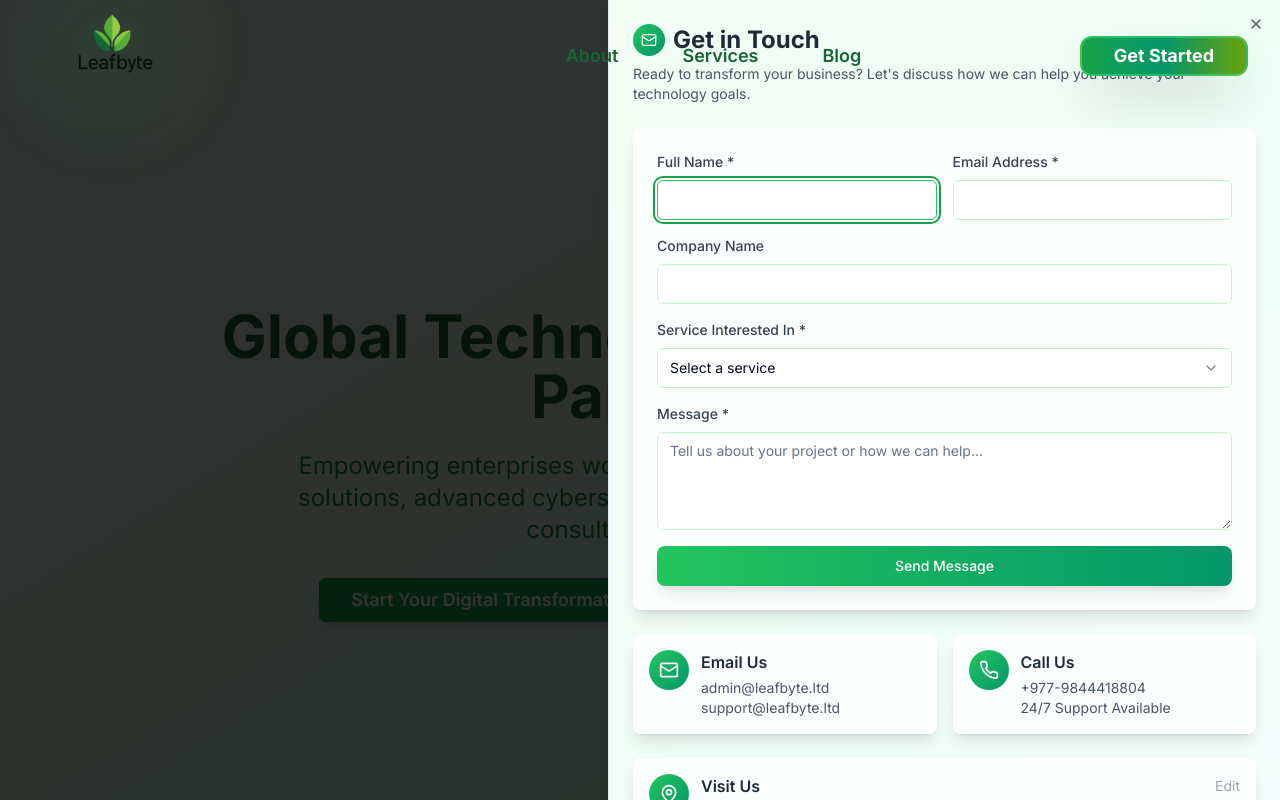
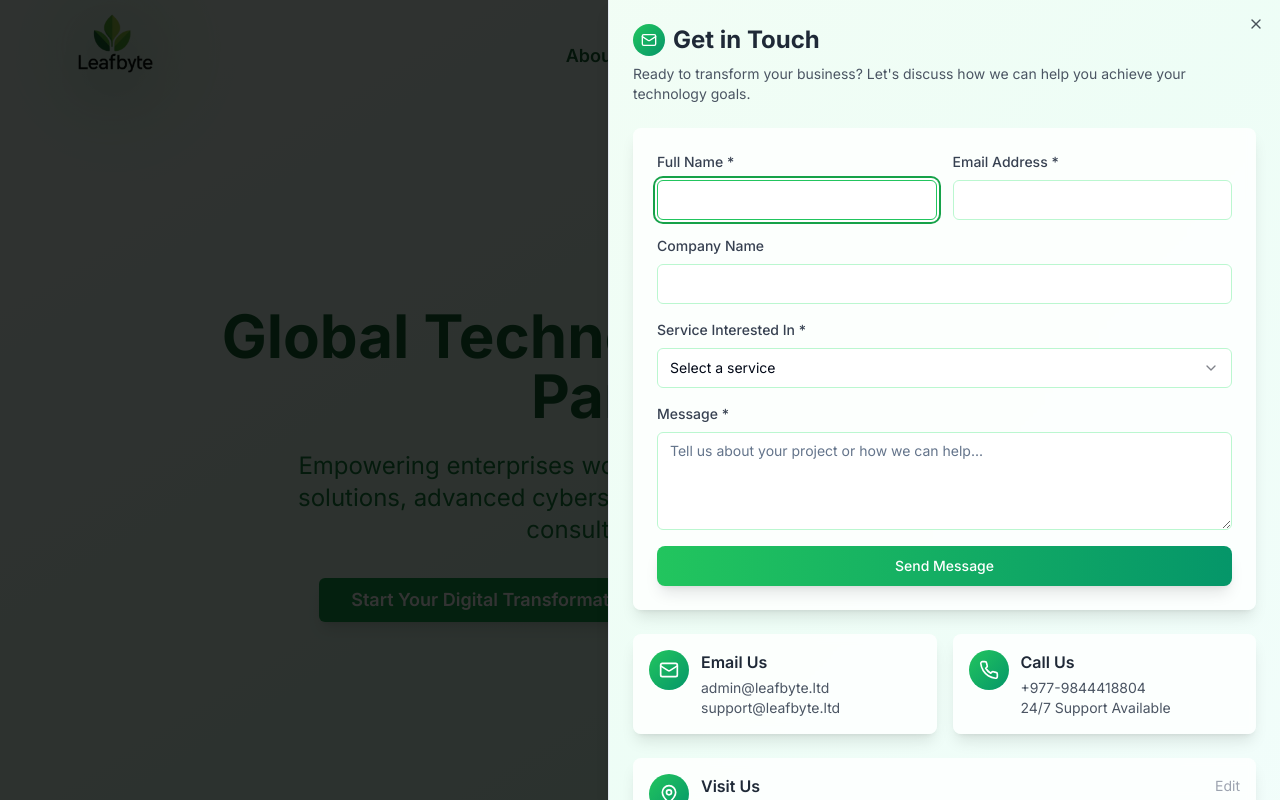
Before and after one commit to Shashank-ray2053/leafbyte-digital-hub, a React (Vite) app: page / in a window 1280 px wide. Both pictures are taken after a click on the button "Get Started". Shown: the top 800 px of the page. Built offline with nearby package versions, Linux system fonts and the light colour scheme.

Commit message:
Fix: Service modal display and close issues
The AI fixed the service modal to prevent it from overlapping the menu bar and ensured it is fully visible and closable.

```diff
--- a/src/components/ServiceModal.tsx
+++ b/src/components/ServiceModal.tsx
@@ -38,7 +38,7 @@ const ServiceModal: React.FC<ServiceModalProps> = ({ isOpen, onClose, service })
 
   return (
     <Sheet open={isOpen} onOpenChange={handleOpenChange}>
-      <SheetContent side="right" className="w-full sm:max-w-3xl overflow-y-auto bg-gradient-to-br from-emerald-50/90 via-teal-50/90 to-green-50/90 backdrop-blur-md">
+      <SheetContent side="right" className="w-full sm:max-w-3xl overflow-y-auto bg-gradient-to-br from-emerald-50/90 via-teal-50/90 to-green-50/90 backdrop-blur-md z-[200]">
         <SheetHeader className="mb-6">
           <div className="flex justify-between items-start">
             <div className="flex-1">
--- a/src/components/ui/sheet.tsx
+++ b/src/components/ui/sheet.tsx
@@ -1,3 +1,4 @@
+
 import * as SheetPrimitive from "@radix-ui/react-dialog"
 import { cva, type VariantProps } from "class-variance-authority"
 import { X } from "lucide-react"
@@ -19,7 +20,7 @@ const SheetOverlay = React.forwardRef<
 >(({ className, ...props }, ref) => (
   <SheetPrimitive.Overlay
     className={cn(
-      "fixed inset-0 z-50 bg-black/80  data-[state=open]:animate-in data-[state=closed]:animate-out data-[state=closed]:fade-out-0 data-[state=open]:fade-in-0",
+      "fixed inset-0 z-[150] bg-black/80  data-[state=open]:animate-in data-[state=closed]:animate-out data-[state=closed]:fade-out-0 data-[state=open]:fade-in-0",
       className
     )}
     {...props}
@@ -29,7 +30,7 @@ const SheetOverlay = React.forwardRef<
 SheetOverlay.displayName = SheetPrimitive.Overlay.displayName
 
 const sheetVariants = cva(
-  "fixed z-50 gap-4 bg-background p-6 shadow-lg transition ease-in-out data-[state=open]:animate-in data-[state=closed]:animate-out data-[state=closed]:duration-300 data-[state=open]:duration-500",
+  "fixed z-[200] gap-4 bg-background p-6 shadow-lg transition ease-in-out data-[state=open]:animate-in data-[state=closed]:animate-out data-[state=closed]:duration-300 data-[state=open]:duration-500",
   {
     variants: {
       side: {
```
